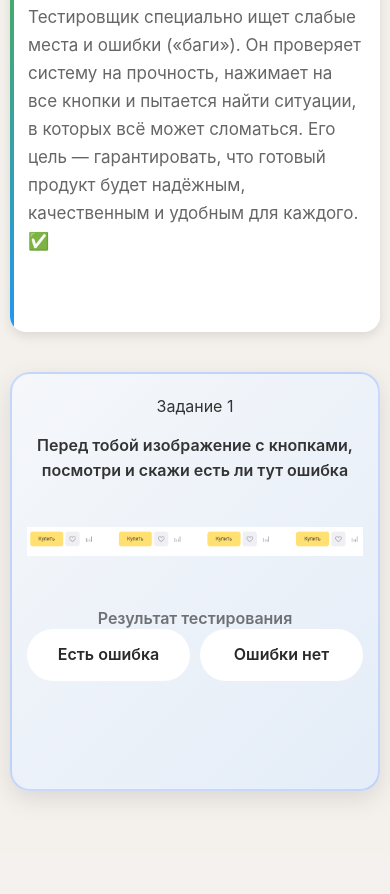
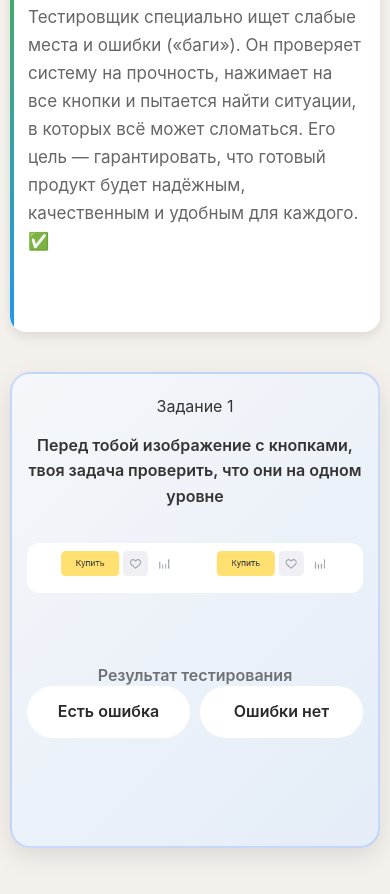
Before and after one commit to alexivanovskiy/simulator---I-m-QA, a plain HTML site: page index.html in a window 390 px wide. Shown: the part 1088-1982 px from the top of the page. Before the commit the page ends 1942 px from the top, so only its background shows below. Drawn offline with Linux system fonts and the light colour scheme.

Commit message:
Подогнал изображения 1 и 2 задания под мобильный размер, убрал дубоирование @media (max-width: 768px), выравнил текст в welcome message

```diff
--- a/index.html
+++ b/index.html
@@ -50,7 +50,7 @@
             <div class="task" data-task-id="1">
                 <span>Задание 1</span>
                 <h2 class="text-start">
-                    Перед тобой изображение с кнопками, посмотри и скажи есть ли тут ошибка
+                    Перед тобой изображение с кнопками, твоя задача проверить, что они на одном уровне
                 </h2>
                 <img class="photo2" src="static/images/2026-05-13_12-32-54.png" alt="Задание 1">
                 <h2 class="test_results">Результат тестирования</h2>
--- a/static/styles/style.css
+++ b/static/styles/style.css
@@ -15,6 +15,8 @@ body {
   color: #333;
   margin: 0;
   padding: 0;
+  text-align: center;
+
 }
 
 
@@ -63,6 +65,7 @@ p {
   max-width: 700px;
   margin: 10px auto;
   text-align: center;
+
 }
 
 a {
@@ -71,6 +74,9 @@ a {
 }
 #welcome-message {
   margin: 2rem;
+  white-space: normal;          /* разрешаем перенос */
+  word-break: normal;
+  text-align: center;
 }
 
 
@@ -272,6 +278,10 @@ a {
   color: rgba(0, 0, 0, 0.534);
   font-size: 1.2rem;
 }
+
+.text-box {
+  text-align: center;
+ }
 
 
 
@@ -609,7 +619,6 @@ a {
     padding: 20px 15px;
   }
 
-  @media (max-width: 768px) {
 
   /* Только для мобильных — делаем карточку товара компактной и центрированной */
   .product-card {
@@ -625,7 +634,7 @@ a {
     height: auto;
     margin-bottom: 15px;
   }
-}
+
 
   /* Картинки */
   .photo2, .photo3, .photo4, .logo {
@@ -669,7 +678,6 @@ a {
 
   }
 
-  @media (max-width: 768px) {
 
   /* Кнопки "Купить" */
   .btn-buy-primary,
@@ -705,7 +713,7 @@ a {
     border-color: #F44336 !important;
     color: white !important;
   }
-}
+
 
   .btn-white {
     padding: 13px 16px !important;            /* уменьшили padding */
@@ -791,4 +799,15 @@ a {
     white-space: normal;          /* разрешаем перенос */
     word-break: normal;
 }
-}
+/* Увеличиваем и обрезаем изображения в 1 и 2 задании */
+  .photo2,
+  .photo3 {
+    max-width: 100%;
+    height: 50px;                    /* ← подбери высоту (чем больше — тем сильнее увеличение) */
+    object-fit: cover;                /* обрезает изображение, заполняя область */
+    object-position: center;          /* показывает центр изображения */
+    border-radius: 12px;
+    margin: 20px auto;
+  }
+
+  }
```
